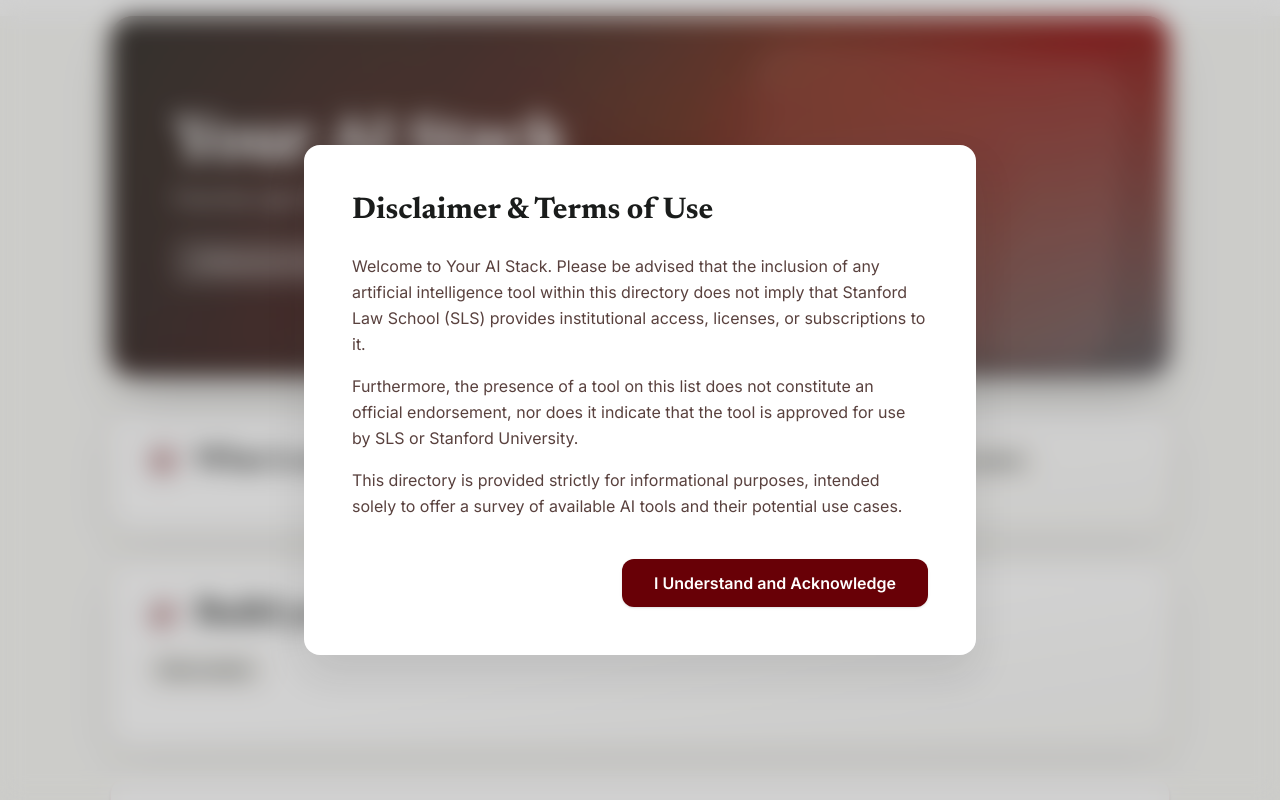
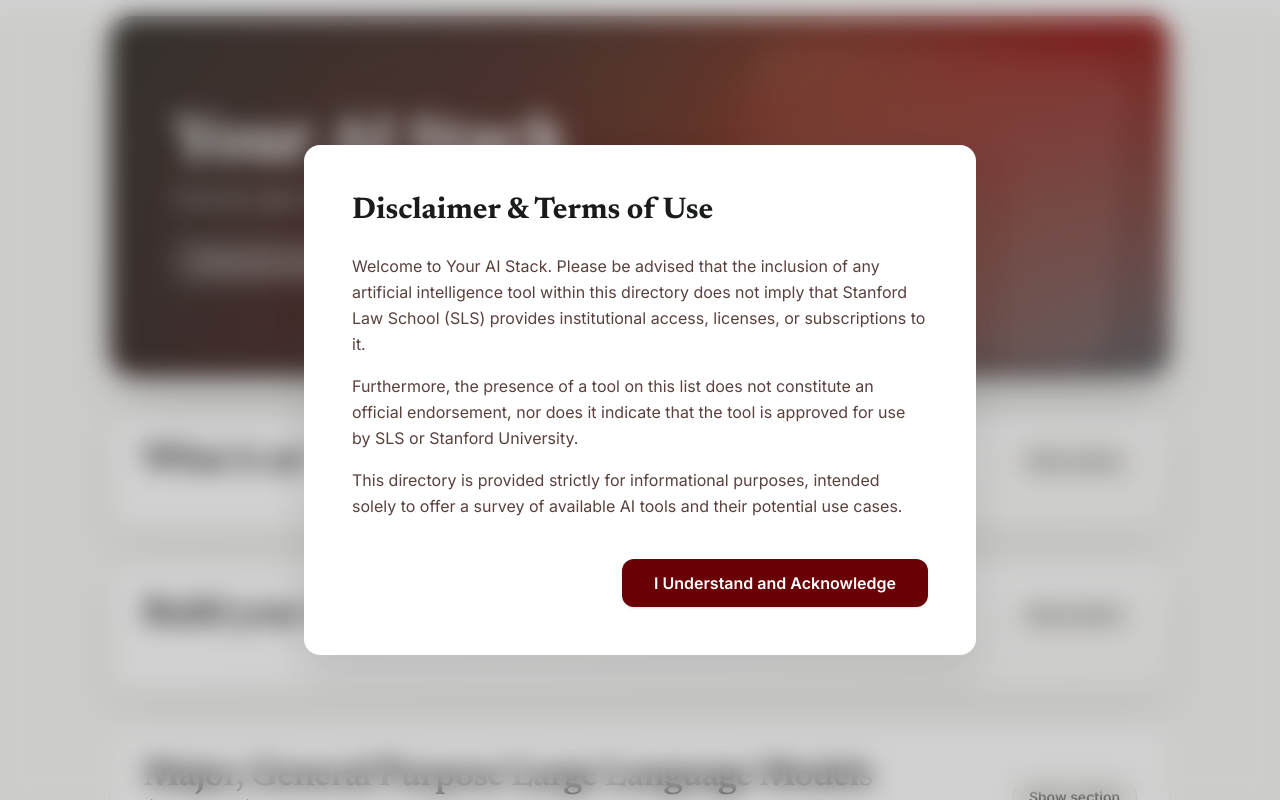
Before and after one commit to whuggins-RCLL/Your-AI-Stack, a React (Vite) app: page / in a window 1280 px wide. Shown: the top 800 px of the page. Built offline with nearby package versions, Linux system fonts and the light colour scheme.

Commit message:
Standardize section header typography and alignment

```diff
--- a/src/App.tsx
+++ b/src/App.tsx
@@ -4,7 +4,7 @@
  */
 
 import { useState, useMemo, useEffect } from 'react';
-import { ArrowRight, ArrowLeftRight, Plus, Download, Layers, Compass, BookmarkPlus, FileDown, X, Sparkles, Check, ExternalLink } from 'lucide-react';
+import { ArrowRight, ArrowLeftRight, Plus, Download, Compass, BookmarkPlus, FileDown, X, Check, ExternalLink } from 'lucide-react';
 import { tools } from './data';
 import FilterBar, { filterTools } from './components/FilterBar';
 
@@ -245,17 +245,12 @@
 
         {/* Explainer Section */}
         <section className="mb-8 bg-gradient-to-br from-surface-container-lowest via-white to-surface shadow-[0_16px_40px_rgba(26,28,27,0.08)] border border-outline-variant/35 rounded-3xl p-6 md:p-8">
-          <div className="max-w-4xl">
-            <div className="flex flex-wrap items-center justify-between gap-4 mb-4">
-              <div className="flex items-center gap-3">
-                <div className="w-10 h-10 rounded-full bg-primary/10 text-primary flex items-center justify-center">
-                  <Layers className="w-5 h-5" />
-                </div>
-                <h2 className="font-headline text-3xl font-semibold text-on-surface tracking-tight">What is an "AI Stack"?</h2>
-              </div>
+          <div className="w-full">
+            <div className="grid items-center gap-4 mb-4 md:grid-cols-[1fr_auto] md:gap-6">
+              <h2 className="font-headline text-3xl md:text-4xl font-semibold text-on-surface tracking-tight">What is an "AI Stack"?</h2>
               <button
                 onClick={() => setShowExplainer(prev => !prev)}
-                className="inline-flex items-center gap-2 rounded-full border border-outline-variant/60 bg-surface-container-low px-4 py-2 text-sm font-semibold text-on-surface transition-colors hover:bg-surface-container"
+                className="inline-flex items-center justify-center rounded-full border border-outline-variant/60 bg-surface-container-low px-4 py-2 text-sm font-semibold text-on-surface transition-colors hover:bg-surface-container md:justify-self-end"
               >
                 {showExplainer ? 'Hide section' : 'Show section'}
               </button>
@@ -297,17 +292,12 @@
 
         {/* Philosophy Section */}
         <section className="mb-8 bg-gradient-to-br from-surface-container-lowest via-white to-surface shadow-[0_16px_40px_rgba(26,28,27,0.08)] border border-outline-variant/35 rounded-3xl p-6 md:p-8">
-          <div className="max-w-4xl">
-            <div className="flex flex-wrap items-center justify-between gap-4 mb-6">
-              <div className="flex items-center gap-3">
-                <div className="w-10 h-10 rounded-full bg-primary/10 text-primary flex items-center justify-center">
-                  <Sparkles className="w-5 h-5" />
-                </div>
-                <h2 className="font-headline text-4xl font-semibold text-on-surface tracking-tight">Build your AI stack around the work that matters.</h2>
-              </div>
+          <div className="w-full">
+            <div className="grid items-center gap-4 mb-6 md:grid-cols-[1fr_auto] md:gap-6">
+              <h2 className="font-headline text-3xl md:text-4xl font-semibold text-on-surface tracking-tight">Build your AI stack around the work that matters.</h2>
               <button
                 onClick={() => setShowPhilosophy(prev => !prev)}
-                className="inline-flex items-center gap-2 rounded-full border border-outline-variant/60 bg-surface-container-low px-4 py-2 text-sm font-semibold text-on-surface transition-colors hover:bg-surface-container"
+                className="inline-flex items-center justify-center rounded-full border border-outline-variant/60 bg-surface-container-low px-4 py-2 text-sm font-semibold text-on-surface transition-colors hover:bg-surface-container md:justify-self-end"
               >
                 {showPhilosophy ? 'Hide section' : 'Show section'}
               </button>
@@ -384,14 +374,11 @@
 
         {/* Major LLMs Section */}
         <section className="mb-16 bg-surface-container-lowest border border-outline-variant/30 rounded-2xl p-8 shadow-sm">
-          <div className="flex flex-wrap items-center justify-between gap-4 mb-6">
-            <div className="flex items-center gap-3">
-              <Sparkles className="w-6 h-6 text-primary" />
-              <h2 className="font-headline text-2xl font-bold text-on-surface">Major, General Purpose Large Language Models (LLMs)</h2>
-            </div>
+          <div className="grid items-center gap-4 mb-6 md:grid-cols-[1fr_auto] md:gap-6">
+            <h2 className="font-headline text-3xl md:text-4xl font-semibold text-on-surface tracking-tight">Major, General Purpose Large Language Models (LLMs)</h2>
             <button
               onClick={() => setShowMajorLlms(prev => !prev)}
-              className="inline-flex items-center gap-2 rounded-full border border-outline-variant/60 bg-surface-container-low px-4 py-2 text-sm font-semibold text-on-surface transition-colors hover:bg-surface-container"
+              className="inline-flex items-center justify-center rounded-full border border-outline-variant/60 bg-surface-container-low px-4 py-2 text-sm font-semibold text-on-surface transition-colors hover:bg-surface-container md:justify-self-end"
             >
               {showMajorLlms ? 'Hide section' : 'Show section'}
             </button>
```
